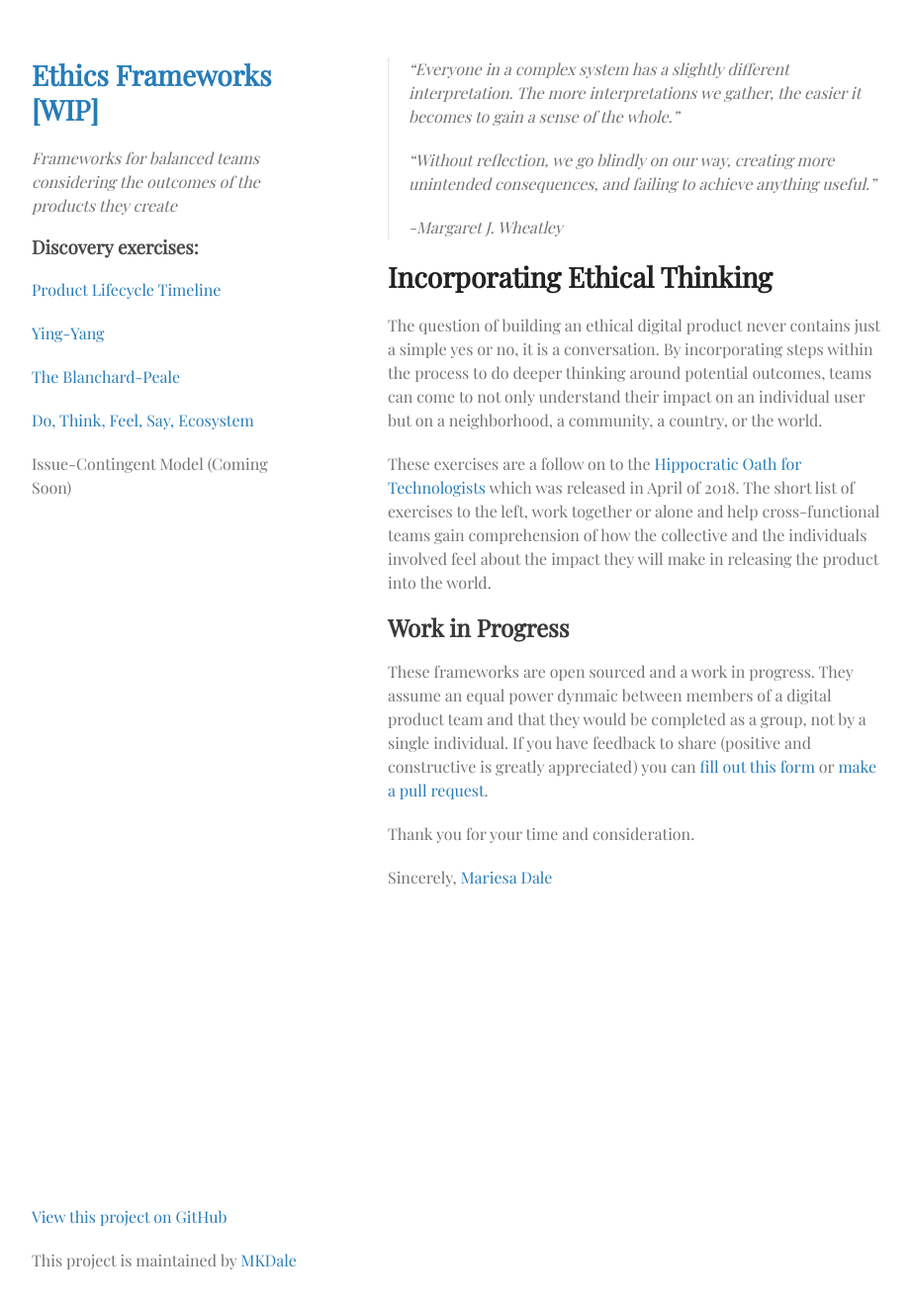
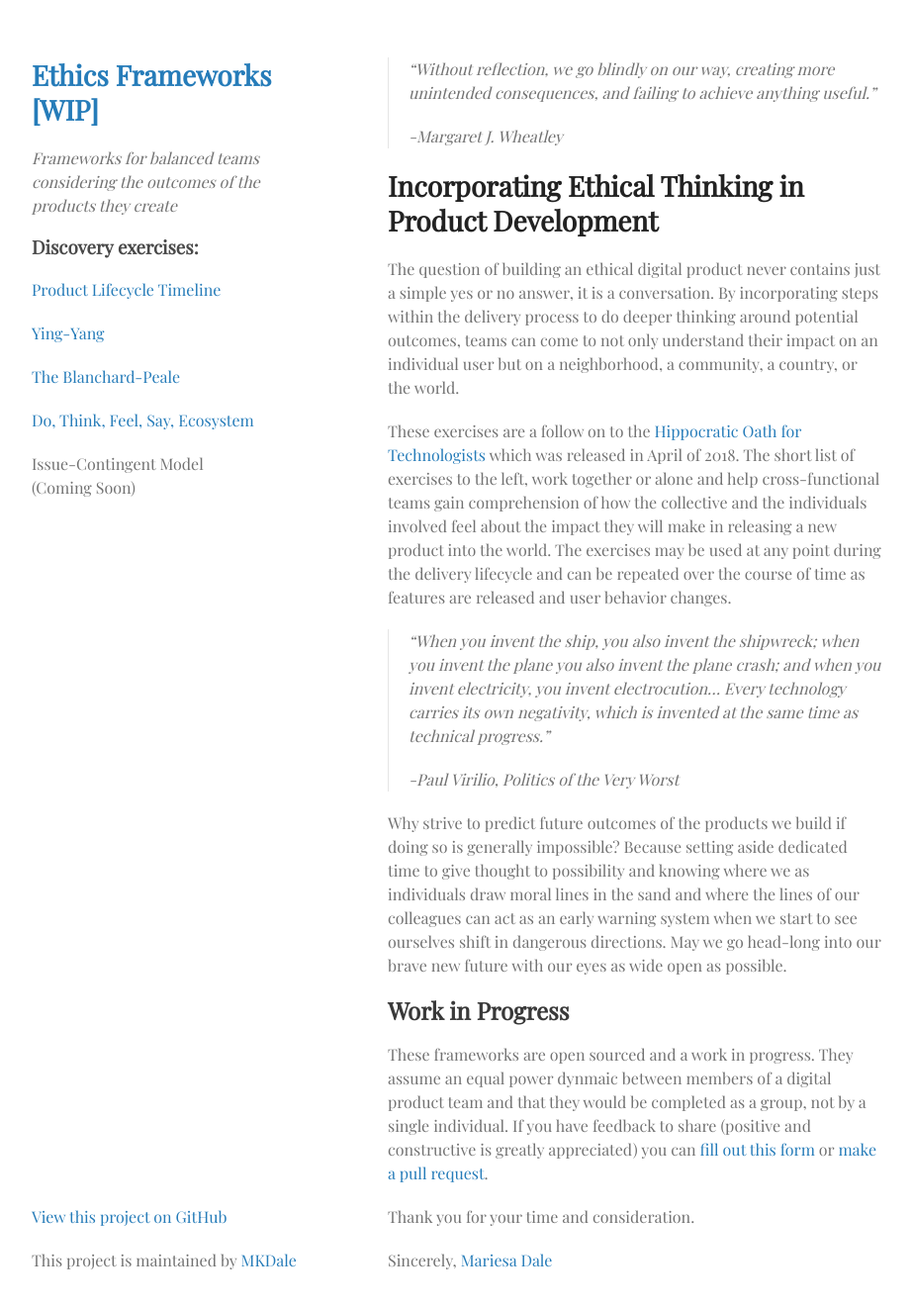
Before and after one commit to MKDale/ethics-frameworks, a Jekyll site: the page built from index.md, in a window 1280 px wide and 1356 px high. Shown: the top 1322 px of the window at 99% size, without its empty margins (178-1100 px from the left). Built offline with Jekyll 4.4.1, drawn with Linux system fonts in a browser that asks for light colours.

Commit message:
last edits for Draft 1

```diff
--- a/_layouts/default.html
+++ b/_layouts/default.html
@@ -18,7 +18,7 @@
         <p class="view"><a href="https://mkdale.github.io/ethics-frameworks/product-timeline.html">Product Lifecycle Timeline</a></p>
         <p class="view"><a href="https://mkdale.github.io/ethics-frameworks/ying-yang.html">Ying-Yang</a></p>
         <p class="view"><a href="https://mkdale.github.io/ethics-frameworks/blanchard-peale">The Blanchard-Peale</a></p>
-        <p class="view"><a href="https://mkdale.github.io/ethics-frameworks/dtfs-ecosystem">Do, Think, Feel, Say, Ecosystem</a></p><p class="view">Issue-Contingent Model (Coming Soon)</p>
+        <p class="view"><a href="https://mkdale.github.io/ethics-frameworks/dtfs-ecosystem">Do, Think, Feel, Say, Ecosystem</a></p><p class="view">Issue-Contingent Model<br>(Coming Soon)</p>
       </header>
       <section>
 
--- a/index.md
+++ b/index.md
@@ -2,19 +2,24 @@
 layout: default
 ---
 
-> "Everyone in a complex system has a slightly different interpretation. The more interpretations we gather, the easier it becomes to gain a sense of the whole."
 >
 >"Without reflection, we go blindly on our way, creating more unintended consequences, and failing to achieve anything useful."
 >
 > -Margaret J. Wheatley
 
 
-# Incorporating Ethical Thinking
+# Incorporating Ethical Thinking in Product Development
 
-The question of building an ethical digital product never contains just a simple yes or no, it is a conversation. By incorporating steps within the process to do deeper thinking around potential outcomes, teams can come to not only understand their impact on an individual user but on a neighborhood, a community, a country, or the world.
+The question of building an ethical digital product never contains just a simple yes or no answer, it is a conversation. By incorporating steps within the delivery process to do deeper thinking around potential outcomes, teams can come to not only understand their impact on an individual user but on a neighborhood, a community, a country, or the world.
 
-These exercises are a follow on to the [Hippocratic Oath for Technologists](https://mkdale.github.io/techoath/) which was released in April of 2018. The short list of exercises to the left, work together or alone and help cross-functional teams gain comprehension of how the collective and the individuals involved feel about the impact they will make in releasing the product into the world.
+These exercises are a follow on to the [Hippocratic Oath for Technologists](https://mkdale.github.io/techoath/) which was released in April of 2018. The short list of exercises to the left, work together or alone and help cross-functional teams gain comprehension of how the collective and the individuals involved feel about the impact they will make in releasing a new product into the world. The exercises may be used at any point during the delivery lifecycle and can be repeated over the course of time as features are released and user behavior changes.
 
+>
+>"When you invent the ship, you also invent the shipwreck; when you invent the plane you also invent the plane crash; and when you invent electricity, you invent electrocution... Every technology carries its own negativity, which is invented at the same time as technical progress."
+>
+> -Paul Virilio, _Politics of the Very Worst_
+
+Why strive to predict future outcomes of the products we build if doing so is generally impossible? Because setting aside dedicated time to give thought to possibility and knowing where we as individuals draw moral lines in the sand and where the lines of our colleagues can act as an early warning system when we start to see ourselves shift in dangerous directions. May we go head-long into our brave new future with our eyes as wide open as possible.
 
 ## Work in Progress
 
```
Also changed, not shown: blanchard-peale.md (+2 -2 lines), dtfs-ecosystem.md (+10 -10 lines), product-timeline.md (+4 -12 lines), ying-yang.md (+2 -2 lines).
